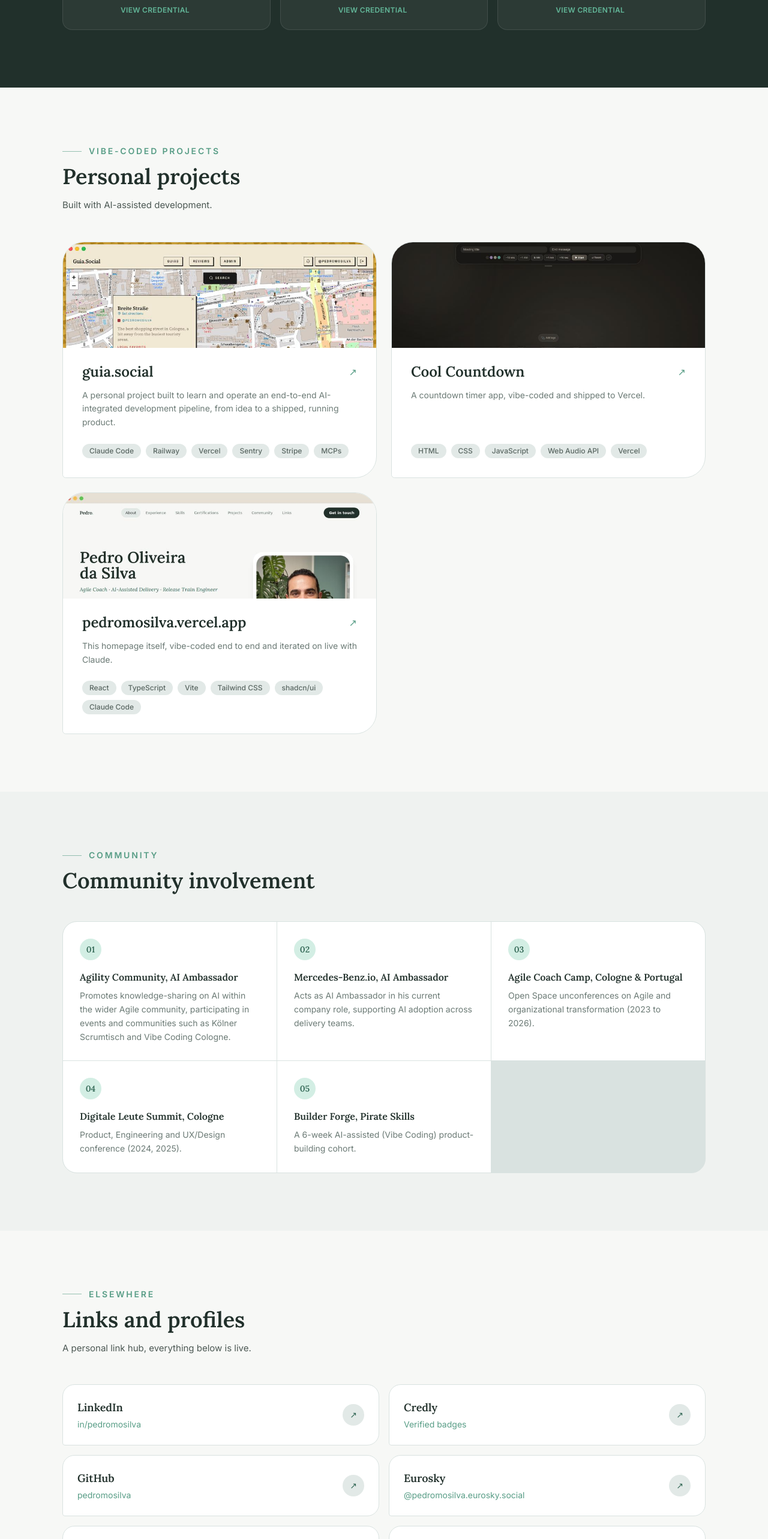
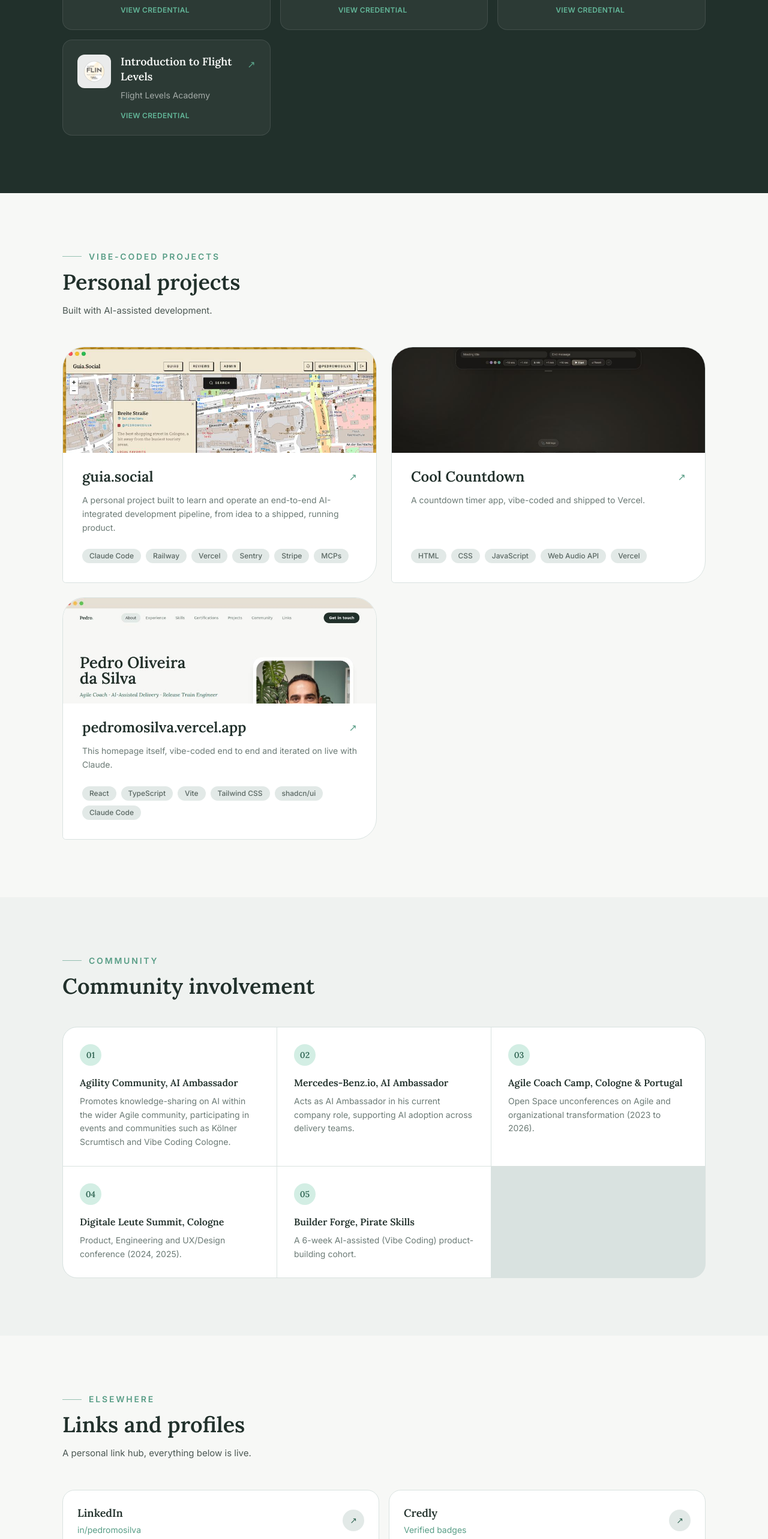
Before and after one commit to pedromosilva/pedromosilva, a React (Vite) app: page / in a window 1280 px wide. Shown: the part 5138-7704 px from the top of the page at 60% size. Built offline with nearby package versions, Linux system fonts and the light colour scheme.

Commit message:
Add Introduction to Flight Levels certification and Accredible link

```diff
--- a/src/data/content.ts
+++ b/src/data/content.ts
@@ -317,6 +317,12 @@ export const certifications: Certification[] = [
     href: "https://www.credly.com/badges/8ceb70b5-27f7-40e0-80de-91bf0aa82cc0",
     badge: "/badges/miro-cm.png",
   },
+  {
+    name: "Introduction to Flight Levels",
+    issuer: "Flight Levels Academy",
+    href: "https://www.credential.net/f1a4ebf4-bbbe-44e2-b574-9e7325c07064",
+    badge: "/badges/flightlevels.png",
+  },
 ];
 
 export type Project = {
@@ -402,6 +408,11 @@ export const links: LinkItem[] = [
     href: "https://www.credly.com/users/pedro-miguel-oliveira-da-silva/badges/credly",
   },
   {
+    label: "Accredible",
+    value: "Verified certificates",
+    href: "https://www.credential.net/profile/pedrodasilva399/wallet",
+  },
+  {
     label: "GitHub",
     value: "pedromosilva",
     href: "https://github.com/pedromosilva",
```
Also changed, not shown: public/badges/flightlevels.png (added).
